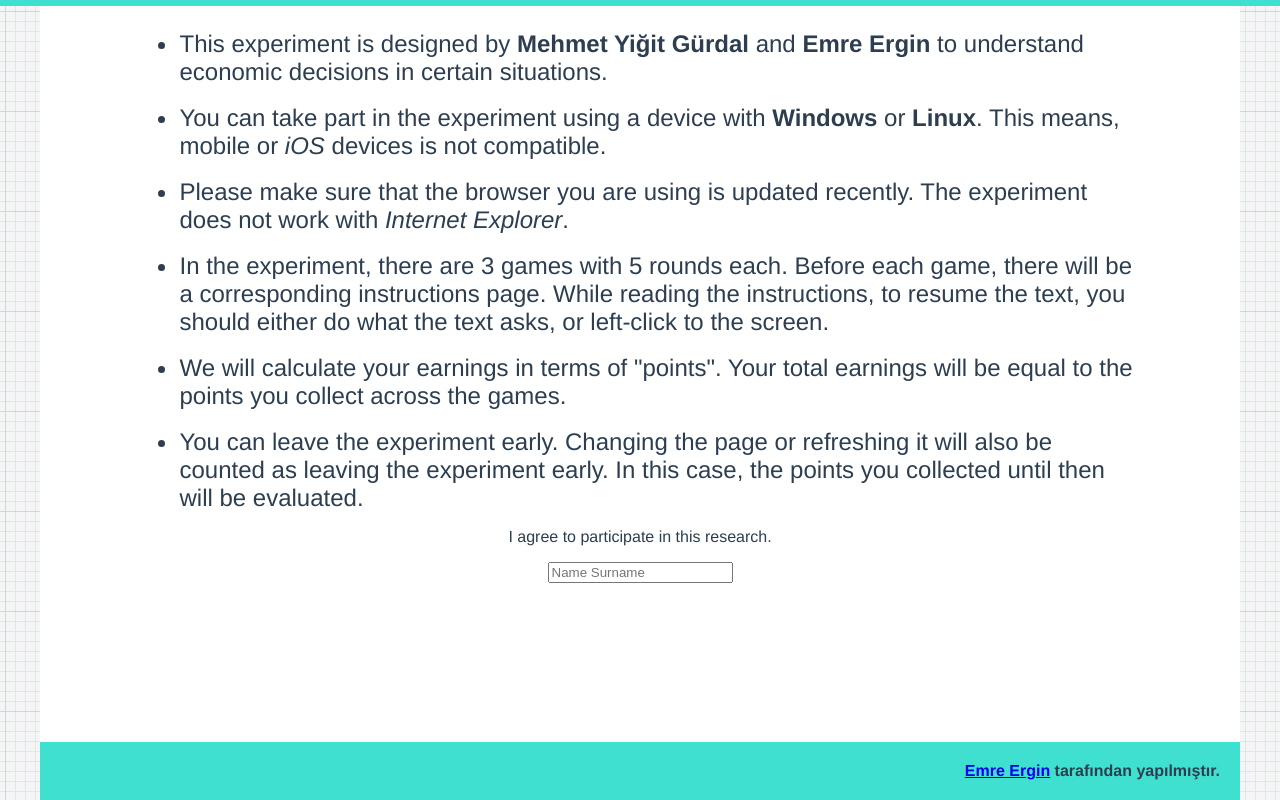
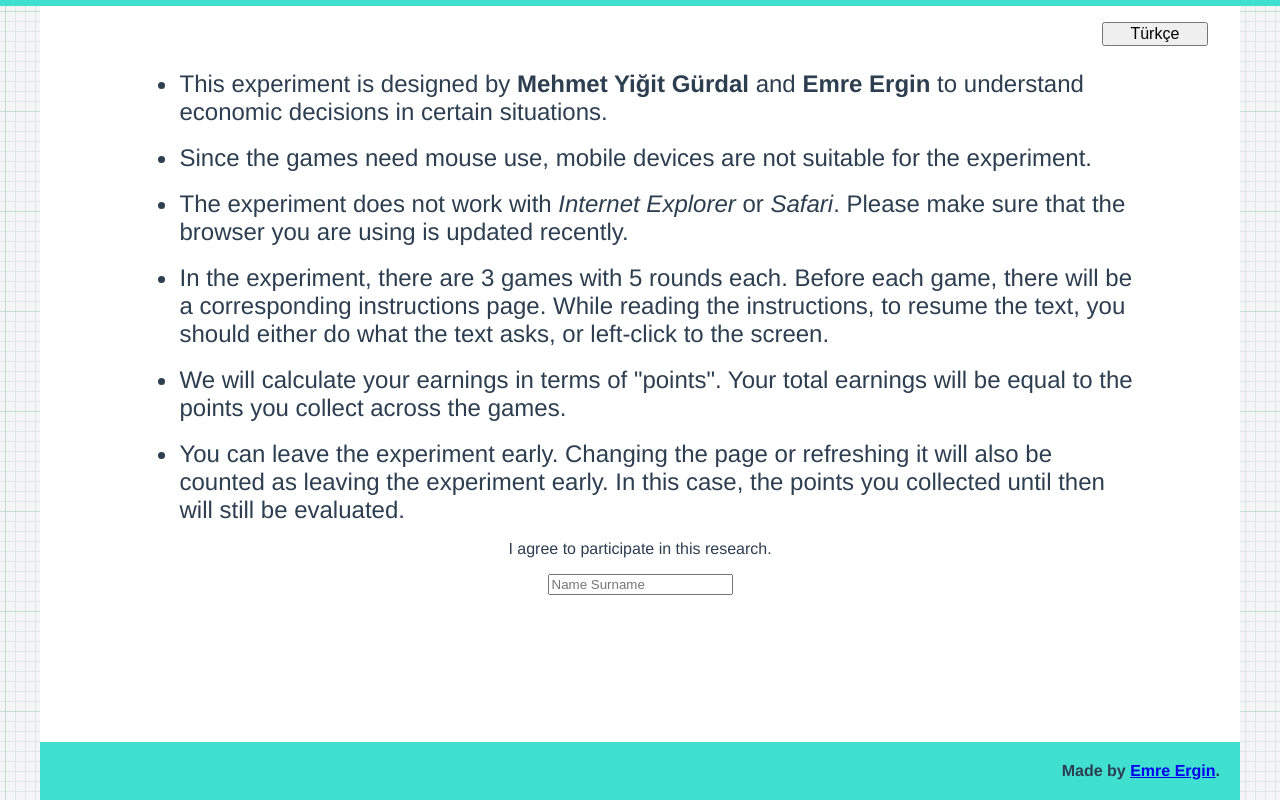
Before and after one commit to emrergin/prudencetemperance, a Vue app: page / in a window 1280 px wide. Built offline with nearby package versions, Linux system fonts and the light colour scheme; what vue-uuid would draw is missing.

Commit message:
Language button

```diff
--- a/src/App.vue
+++ b/src/App.vue
@@ -1,4 +1,8 @@
 <template>
+  <div id="languagePicker" v-if="currentPhase === `intro`">
+    <button v-if="isTurkish" @click="isTurkish = false">English</button>
+    <button v-else @click="isTurkish = true">Türkçe</button>
+  </div>
   <div id="mobileWarning">
     <div v-if="isTurkish">Daha geniş bir ekrana ihtiyacınız var.</div>
     <div v-else>You need a larger screen for this.</div>
@@ -65,9 +69,17 @@
     <SonucEkrani v-if="currentPhase === `son`" @end="deneyBitisi = true" />
   </div>
 
-  <footer v-if="deneyBitisi === true || currentPhase === `intro`">
+  <footer
+    v-if="(deneyBitisi === true || currentPhase === `intro`) && isTurkish"
+  >
     <a href="https://github.com/emrergin" target="_blank">Emre Ergin</a>
     tarafından yapılmıştır.
+  </footer>
+  <footer
+    v-if="(deneyBitisi === true || currentPhase === `intro`) && !isTurkish"
+  >
+    Made by
+    <a href="https://github.com/emrergin" target="_blank">Emre Ergin</a>.
   </footer>
 </template>
 
@@ -226,12 +238,20 @@ footer {
 }
 
 #mobileWarning {
-  /* width:100vw;
-  height:100vh; */
-  /* z-index:10;
-  position:absolute; */
   font-size: 1.5rem;
   padding-block: 10rem;
   display: none;
 }
+
+#languagePicker {
+  display: flex;
+  justify-content: flex-end;
+  padding-top: 1em;
+  padding-inline: 2em;
+}
+
+#languagePicker > button {
+  font-size: 1rem;
+  padding-inline: 3ch;
+}
 </style>
--- a/src/components/IntroScreen.vue
+++ b/src/components/IntroScreen.vue
@@ -6,13 +6,13 @@
       kararları anlamak için hazırlandı.
     </li>
     <li>
-      Deneye <strong>Windows</strong> veya <strong>Linux</strong> kullanan bir
-      cihazla katılmalısınız. Yani, mobil cihazlar ve <i>iOS</i> işletim sistemi
-      deneye uygun değildir.
+      Deneyde fare kullanmanız beklendiğinden, mobil cihazlar deneye uygun
+      değildir.
     </li>
     <li>
-      Lütfen kullandığınız tarayıcının güncel olduğuna emin olun. Deney,
-      <i>Internet Explorer</i> üzerinden çalışmamaktadır.
+      Deney, <i>Internet Explorer</i> ve <i>Safari</i> üzerinden
+      çalışmamaktadır. Lütfen kullandığınız tarayıcının güncel olduğuna emin
+      olun.
     </li>
     <li>
       Deneyde her biri 5 tur sürecek 3 oyun bulunuyor. Her oyunun öncesinde o
@@ -38,13 +38,13 @@
       situations.
     </li>
     <li>
-      You can take part in the experiment using a device with
-      <strong>Windows</strong> or <strong>Linux</strong>. This means, mobile or
-      <i>iOS</i> devices is not compatible.
+      Since the games need mouse use, mobile devices are not suitable for the
+      experiment.
     </li>
     <li>
-      Please make sure that the browser you are using is updated recently. The
-      experiment does not work with <i>Internet Explorer</i>.
+      The experiment does not work with <i>Internet Explorer</i> or
+      <i>Safari</i>. Please make sure that the browser you are using is updated
+      recently.
     </li>
     <li>
       In the experiment, there are 3 games with 5 rounds each. Before each game,
@@ -59,7 +59,7 @@
     <li>
       You can leave the experiment early. Changing the page or refreshing it
       will also be counted as leaving the experiment early. In this case, the
-      points you collected until then will be evaluated.
+      points you collected until then will still be evaluated.
     </li>
   </ul>
 
```
